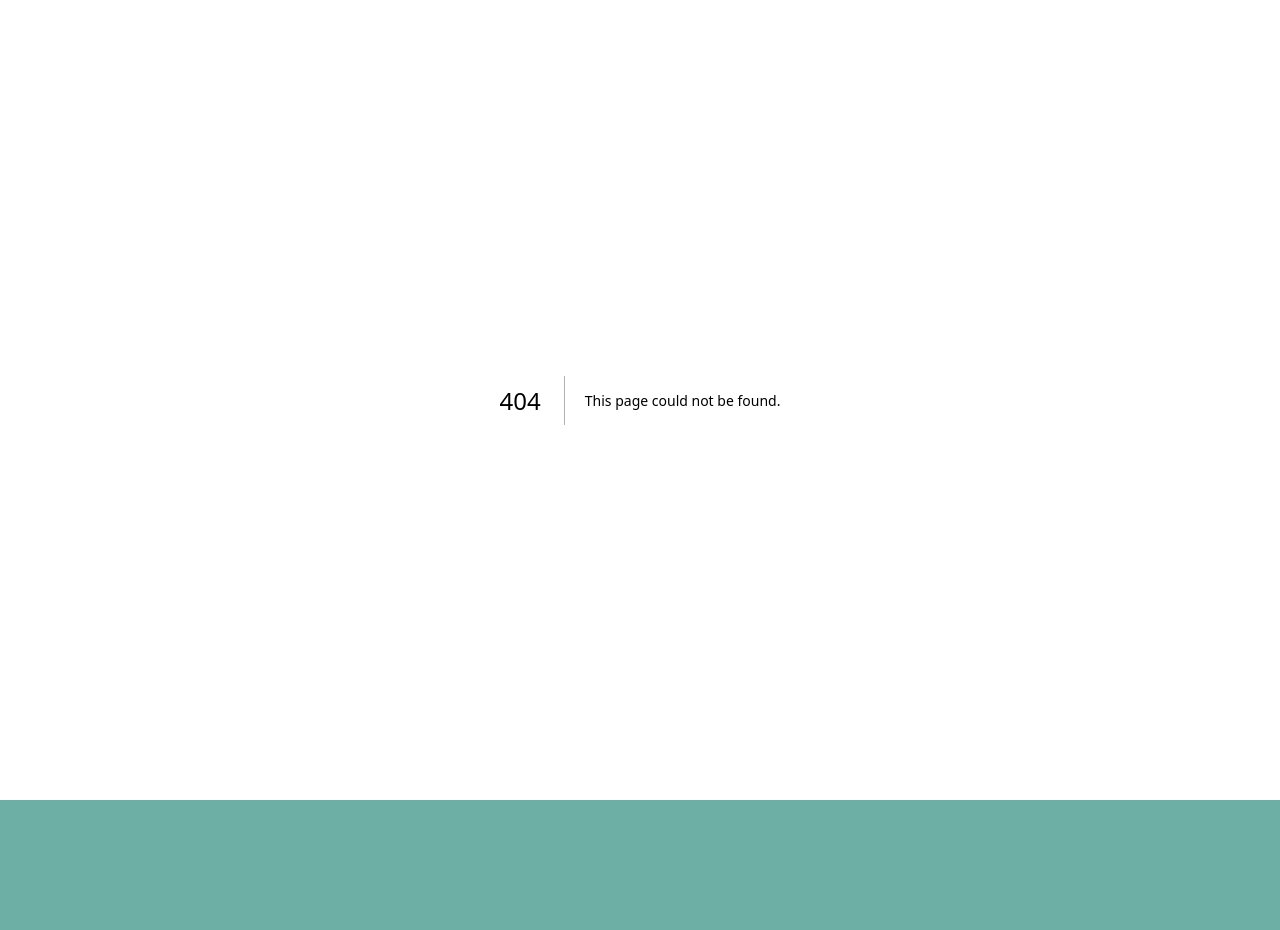
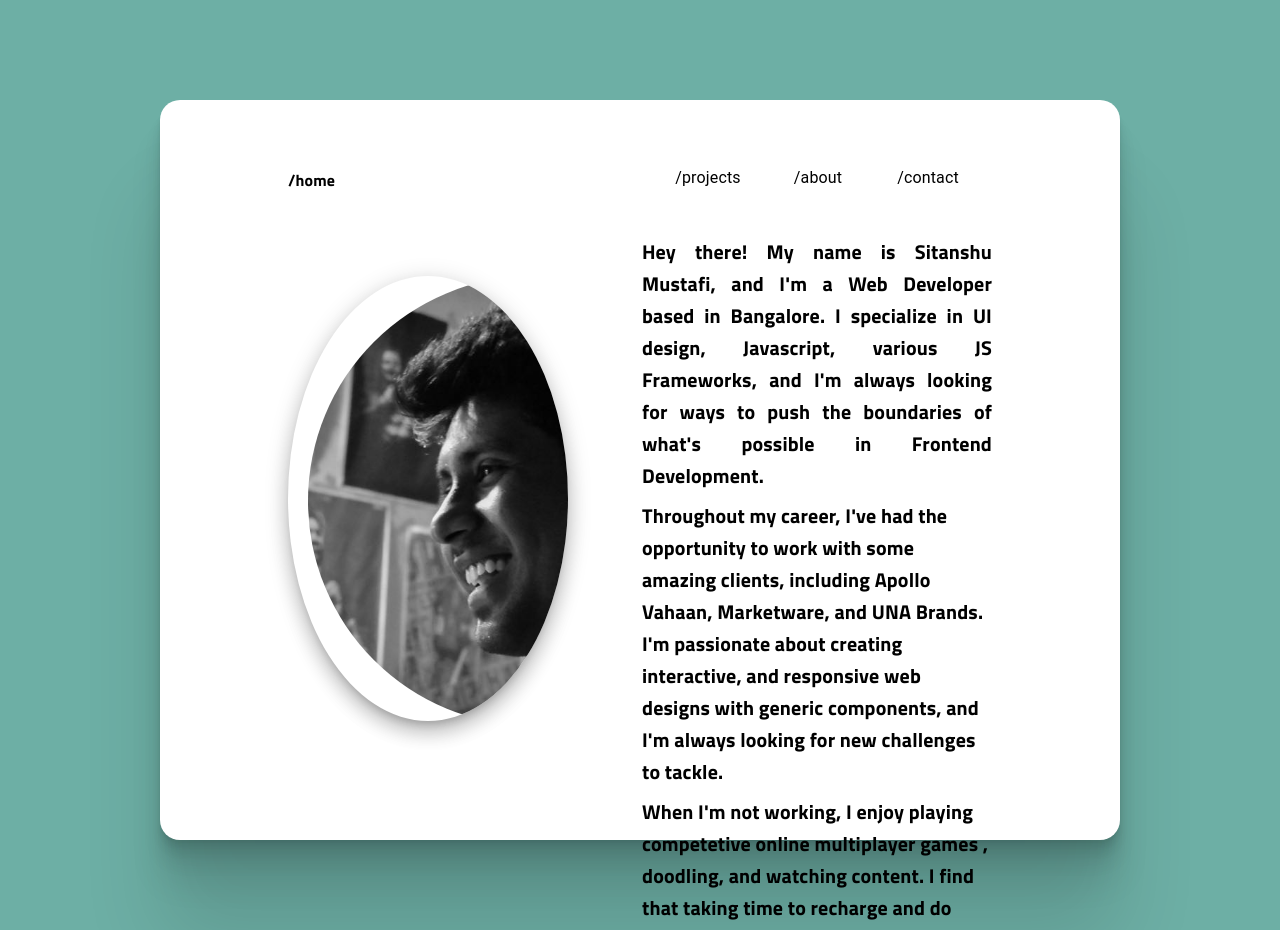
Before and after one commit to Sitanshoo/portfolio, a Next.js app: page /about in a window 1280 px wide. Before the commit this address had no page. Shown: the top 930 px of the page. Before the commit the page ends 800 px from the top, so only its background shows below. Built offline with nearby package versions, Linux system fonts and the light colour scheme.

Commit message:
About Page

```diff
--- /dev/null
+++ b/pages/about/index.js
@@ -0,0 +1,12 @@
+import About from "../../src/components/About";
+import LandingPage from "../home";
+
+const AboutPage = () => {
+  return (
+    <LandingPage>
+      <About />
+    </LandingPage>
+  );
+};
+
+export default AboutPage;
--- a/pages/home/index.js
+++ b/pages/home/index.js
@@ -2,6 +2,7 @@
 
 import { Box } from "@mui/material";
 import { useRouter } from "next/router";
+import About from "../../src/components/About";
 import Contact from "../../src/components/Contact";
 import Header from "../../src/components/Header";
 import HomeContent from "../../src/components/HomeContent";
@@ -30,6 +31,8 @@ const LandingPage = () => {
       <Header />
       {router?.pathname && router?.pathname?.includes("contact") ? (
         <Contact />
+      ) : router?.pathname?.includes("about") ? (
+        <About />
       ) : (
         <HomeContent />
       )}
--- /dev/null
+++ b/src/components/About/index.js
@@ -0,0 +1,109 @@
+import { Box, Button, Card, Grid, Paper, Typography } from "@mui/material";
+import Image from "next/image";
+
+const About = () => {
+  return (
+    <Box
+      sx={{
+        flexGrow: 1,
+        height: "35rem",
+        mt: 3,
+        width: 1,
+      }}
+    >
+      <Grid container spacing={0.5}>
+        <Grid item xs={6} sx={{ height: "35rem", alignItems: "center" }}>
+          <Paper
+            sx={{
+              width: "80%",
+              height: "80%",
+              overflow: "hidden",
+              borderRadius: "50%",
+              mt: 5,
+            }}
+            elevation={12}
+          >
+            <Image
+              src="/images/sitanshu.jpg"
+              alt=""
+              style={{
+                // width: "100%",
+                // height: "100%",
+                objectFit: "cover",
+                borderRadius: "50%",
+                marginLeft: "20px",
+              }}
+              width={450}
+              height={450}
+            />
+          </Paper>
+        </Grid>
+        <Grid item xs={6}>
+          <Typography
+            variant="h6"
+            component="div"
+            sx={{
+              textAlign: "justify",
+              fontFamily: "Titillium Web",
+              fontWeight: "light",
+              userSelect: "none",
+            }}
+          >
+            {`Hey there! My name is Sitanshu Mustafi, and I'm a Web Developer
+            based in Bangalore. I specialize in UI design, Javascript, various
+            JS Frameworks, and I'm always looking for ways to push the
+            boundaries of what's possible in Frontend Development.`}
+          </Typography>
+          <Typography
+            variant="h6"
+            component="div"
+            sx={{
+              fontFamily: "Titillium Web",
+              fontWeight: "light",
+              userSelect: "none",
+              mt: 1,
+            }}
+          >
+            {`Throughout my career, I've had the opportunity to work with some
+            amazing clients, including Apollo Vahaan, Marketware, and UNA
+            Brands. I'm passionate about creating interactive, and responsive
+            web designs with generic components, and I'm always looking for new
+            challenges to tackle.`}
+          </Typography>
+          <Typography
+            variant="h6"
+            component="div"
+            sx={{
+              fontFamily: "Titillium Web",
+              fontWeight: "light",
+              userSelect: "none",
+              mt: 1,
+            }}
+          >
+            {`When I'm not working, I enjoy playing competetive online multiplayer
+            games , doodling, and watching content. I find that taking time to
+            recharge and do things I enjoy helps me stay focused and creative in
+            my work.`}
+          </Typography>
+          <Typography
+            variant="h6"
+            component="div"
+            sx={{
+              fontFamily: "Titillium Web",
+              fontWeight: "light",
+              userSelect: "none",
+              mt: 2,
+              color: "#6BAEA6",
+            }}
+          >
+            Thanks for stopping by my portfolio! If you have any questions or
+            would like to collaborate on a project, feel free to reach out to me
+            at sitanshumustafi95035@gmail.com or +91-9503563418.
+          </Typography>
+        </Grid>
+      </Grid>
+    </Box>
+  );
+};
+
+export default About;
--- a/src/components/Contact/Contact.module.scss
+++ b/src/components/Contact/Contact.module.scss
@@ -4,8 +4,8 @@
 }
 
 .sendBtn:hover {
-  background-color: #6dafa5;
-  color: white;
+  // background: "#0071AE";
+  color: #0071AE;
 }
 
 // .socialHandle:hover {
--- a/src/components/Contact/index.js
+++ b/src/components/Contact/index.js
@@ -76,7 +76,7 @@ const Contact = () => {
               fontFamily: "Titillium Web",
               width: "80%",
               color: "white",
-              background: "#6DAFA5",
+              background: "#0071AE",
             }}
           >
             Send Message
@@ -96,10 +96,10 @@ const Contact = () => {
           >
             <Button
               sx={[
-                { width: 1 / 2, height: "120px", background: "#097BA8" },
+                { width: 1 / 2, height: "120px", background: "#0071AE" },
                 {
                   "&:hover": {
-                    background: "#0071AE",
+                    background: "#097BA8",
                   },
                 },
               ]}
```
Also changed, not shown: public/images/sitanshu.jpg (added).
